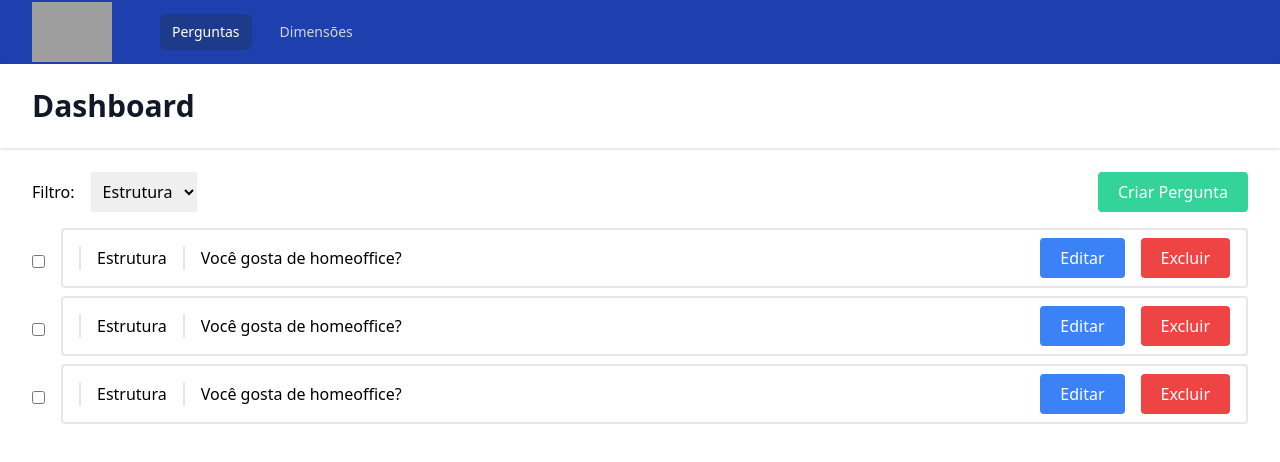
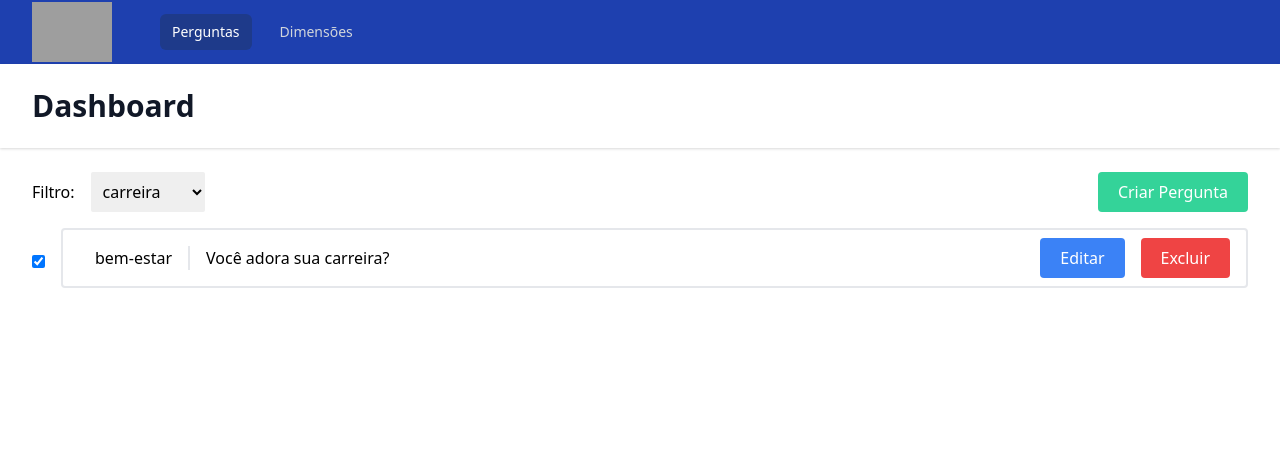
Before and after one commit to ascpenteado/pulses-web, a React (Create React App) app: page /questions in a window 1280 px wide. Shown: the top 462 px of the page. Built offline with nearby package versions, Linux system fonts and the light colour scheme; grey boxes are pictures that could not be loaded.

Commit message:
provide context for questions page

```diff
--- a/src/App.js
+++ b/src/App.js
@@ -1,16 +1,19 @@
 import Header from "./components/Header";
 import Main from "./components/Main";
 import Menu from "./components/Menu";
+import DataProvider from "./contexts/DataContext";
 import { Routes } from "./routes";
 
 function App() {
   return (
     <>
-      <Menu />
-      <Header />
-      <Main>
-        <Routes />
-      </Main>
+      <DataProvider>
+        <Menu />
+        <Header />
+        <Main>
+          <Routes />
+        </Main>
+      </DataProvider>
     </>
   );
 }
--- a/src/components/Question.js
+++ b/src/components/Question.js
@@ -1,15 +1,15 @@
 import Btn from "./Btn";
 
-function Question() {
+function Question({ question }) {
   return (
     <li className="flex items-center">
       <div className="mr-4">
-        <input type="checkbox" />
+        {question.isActive === 1 ? <input type="checkbox" checked /> : <input type="checkbox" />}
       </div>
       <div className="flex w-full border-2 mb-2 py-2 px-4 rounded justify-between items-center">
         <div className="flex">
-          <span className="px-4 border-r-2 border-l-2">Estrutura</span>
-          <span className="px-4">Você gosta de homeoffice?</span>
+          <span className="px-4 border-r-2">{question.dimension.dimensionTitle}</span>
+          <span className="px-4">{question.questionText}</span>
         </div>
         <div>
           <Btn text="Editar" textColor="text-white" bgColor="bg-blue-500" extraClass="mr-4" />
--- a/src/pages/QuestionsPage.js
+++ b/src/pages/QuestionsPage.js
@@ -1,16 +1,22 @@
 import { Link } from "react-router-dom";
+import { useContext } from "react";
+import { DataContext } from "../contexts/DataContext";
+import Question from "../components/Question";
 import Btn from "../components/Btn";
-import Question from "../components/Question";
 
 function Questions() {
+  const { questions, dimensions } = useContext(DataContext);
   return (
     <div>
       <div className="flex justify-between">
         <div>
           <span className="mr-4">Filtro:</span>
           <select className="rounded-sm p-2">
-            <option>Estrutura</option>
-            <option>Estrutura</option>
+            {dimensions
+              ? dimensions.map((dimension) => {
+                  return <option key={dimension.dimensionId}>{dimension.dimensionTitle}</option>;
+                })
+              : "Criar dimensão"}
           </select>
         </div>
         <div>
@@ -21,9 +27,11 @@ function Questions() {
       </div>
       <div>
         <ul className="py-4">
-          <Question />
-          <Question />
-          <Question />
+          {questions
+            ? questions.map((question) => {
+                return <Question key={question.questionId} question={question} />;
+              })
+            : "Carregando..."}
         </ul>
       </div>
     </div>
```
Also changed, not shown: 1 other file (tests, documents, lock files or other folders).
